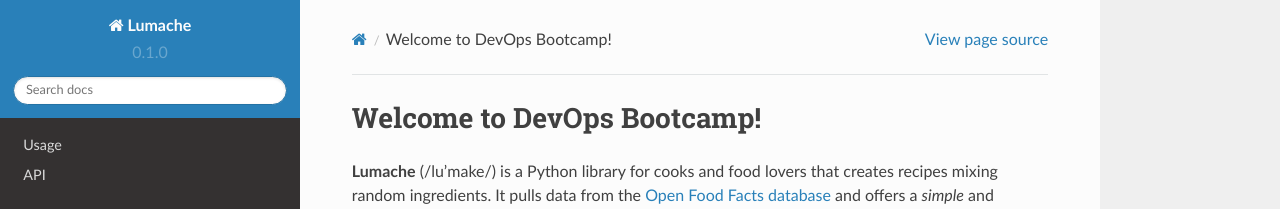
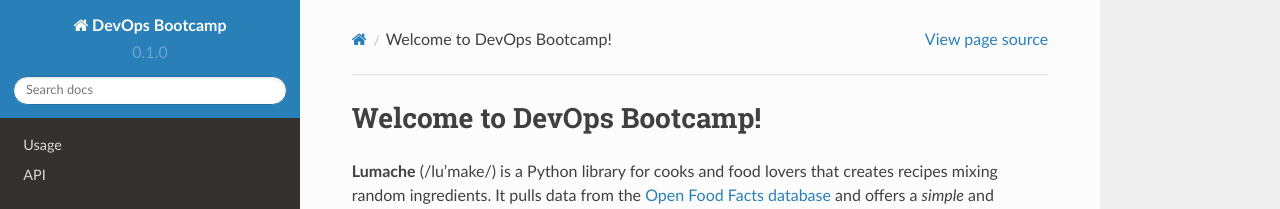
Before and after one commit to skillembassy/cloudbootcamp, a Sphinx documentation site: the page built from docs/source/index.rst, in a window 1280 px wide. Shown: the top 209 px of the page. Built offline with Sphinx 7.4.7 and the Read the Docs theme 2.0.0, drawn with Linux system fonts in a browser that asks for light colours.

Commit message:
Update conf.py

```diff
--- a/docs/source/conf.py
+++ b/docs/source/conf.py
@@ -2,7 +2,7 @@
 
 # -- Project information
 
-project = 'Lumache'
+project = 'DevOps Bootcamp'
 copyright = '2021, Graziella'
 author = 'Graziella'
 
```
